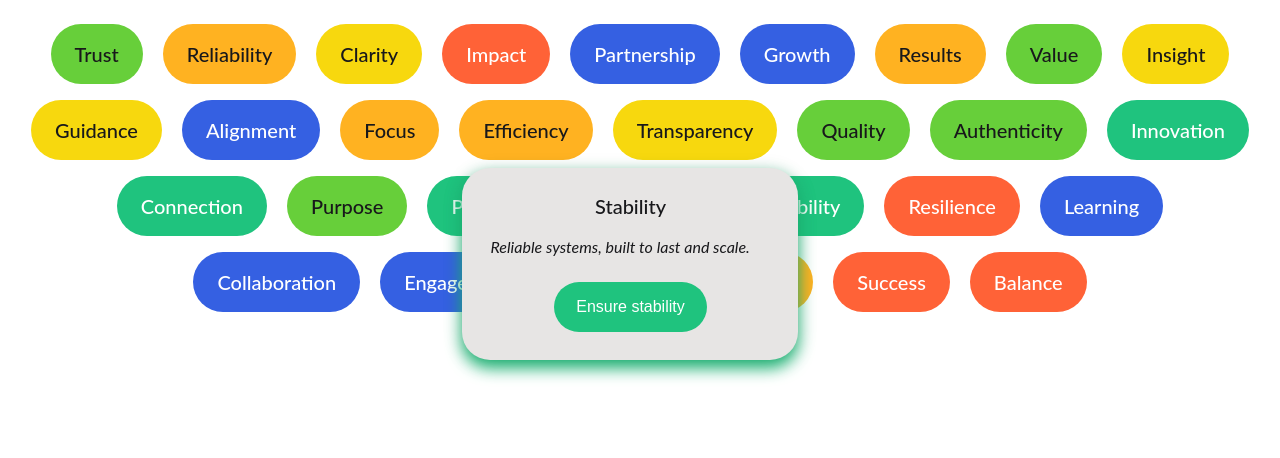
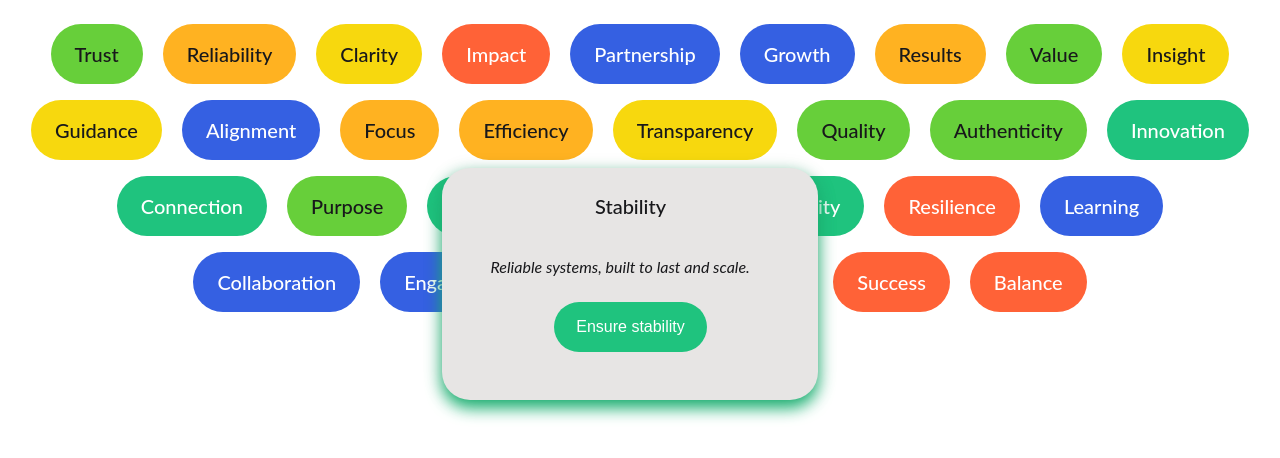
Before and after one commit to asmetanka/rainbow, a plain HTML site: page support.html in a window 1280 px wide. Both pictures are taken after a click on the button "Stability". Shown: the top 458 px of the page. Drawn offline with Linux system fonts and the light colour scheme; a web font is replaced by a local one.

Commit message:
Update button margin-bottom to border for improved layout in support and tags pages

```diff
--- a/support.html
+++ b/support.html
@@ -141,7 +141,7 @@
                 color: #18181b;
                 border-radius: 28px;
                 padding: 44px 28px 28px 28px;
-                margin-bottom: 60px;
+                border: 20px solid transparent;
                 box-shadow: 0 2px 20px rgba(0, 0, 0, 0.50), 0 4px 16px rgba(147, 51, 234, 1.0);
                 min-width: 280px;
                 opacity: 0;
```
Also changed, not shown: tags.html (+1 -1 lines).
